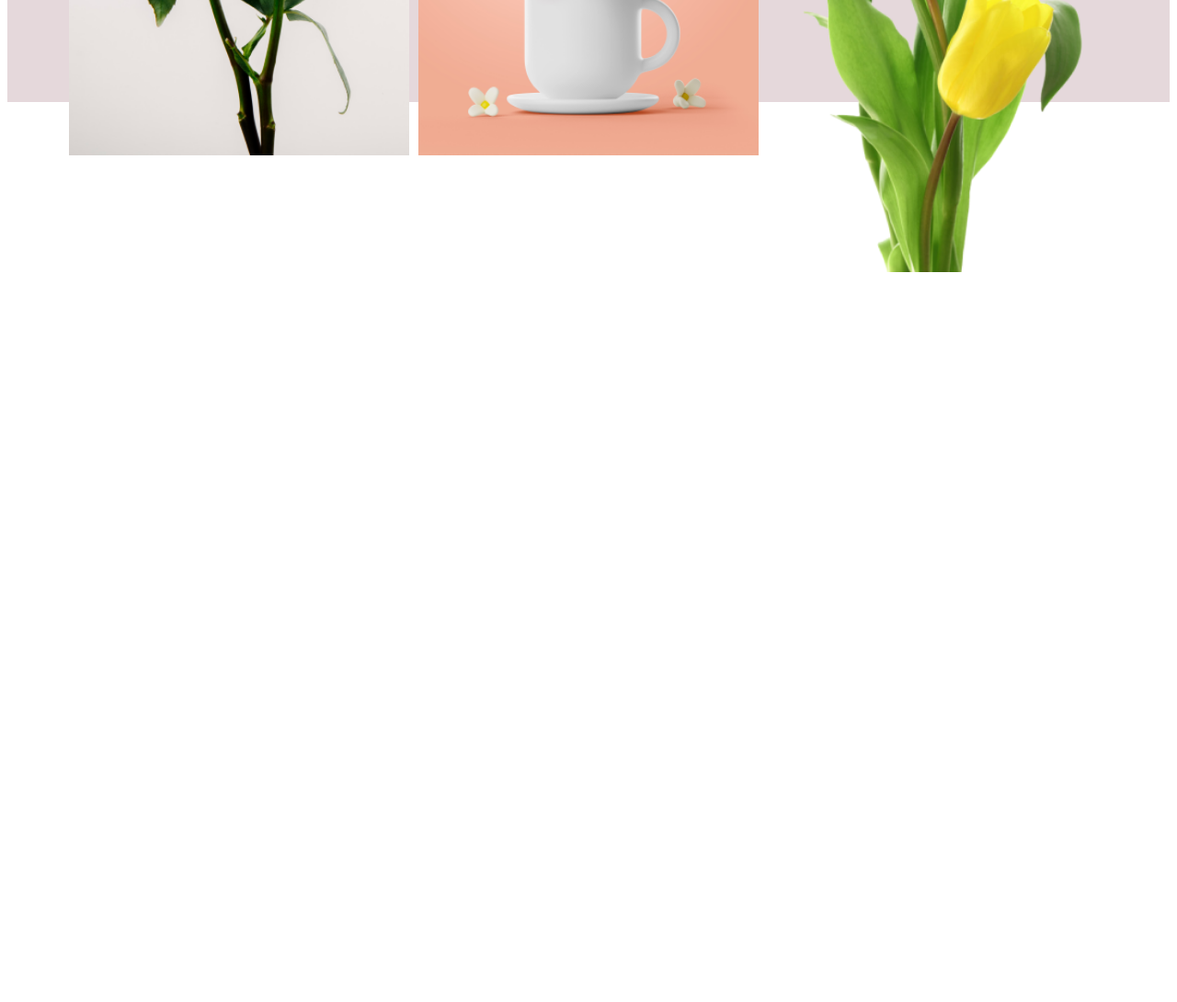
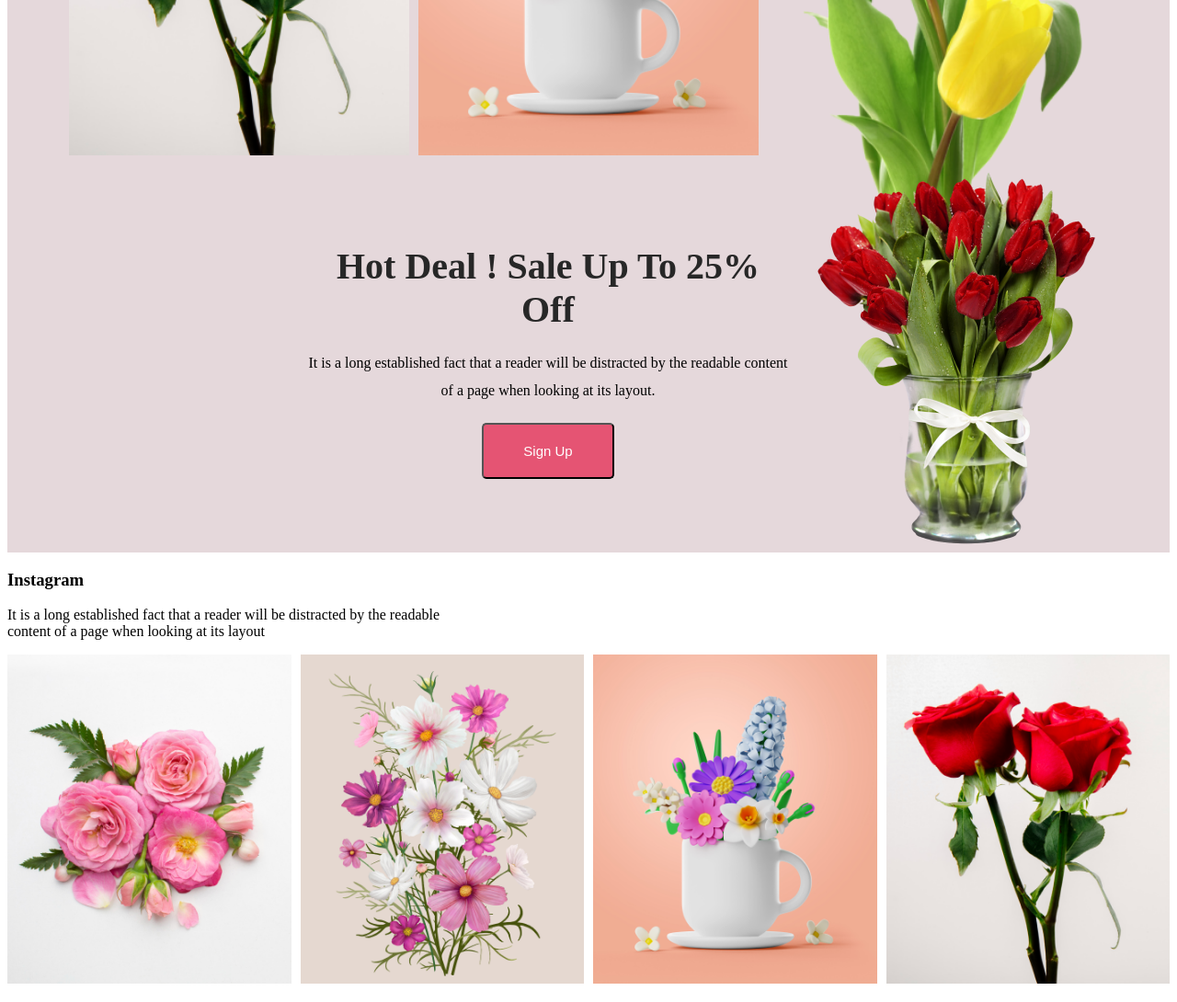
Before and after one commit to Mosaddik-habib/flower-shop-assignment-main, a plain HTML site: page index.html in a window 1280 px wide. Shown: the part 1284-2374 px from the top of the page at 92% size. Before the commit the page ends 1584 px from the top, so only its background shows below. Drawn offline with Linux system fonts and the light colour scheme.

Commit message:
Added Instagram section

```diff
--- a/index.html
+++ b/index.html
@@ -33,11 +33,45 @@
                     <img class="flower" src="Flower Asset/pngwing 7.png" alt="">
 
                 </div>
-
-
             </div>
 
         </section>
+        <section class="delivery-section">
+            <div class="banner-section">
+                <div class="support">
+                    <h3 class="free-upport">Hot Deal ! Sale Up To 25% <span class="primary-key">Off</span></h3>
+                    <p class="secondary-key" >It is a long established fact that a reader will be distracted by the readable content of a page when looking at its layout.</p>
+                    <button class="btn-secondary">Sign Up</button>
+                </div>
+                <img class="btn-secondary-flower" src="Flower Asset/pngwing 8.png" alt="">
+           </section>
+
     </header>
+    <main>
+        <section>
+            <h3 class="Instagram">Instagram</h3>
+            <p id="instagram-all">It is a long established fact that a reader will be distracted by the readable <br>
+                content of a page when looking at its layout</p>
+
+                <div class="featured-flowers">
+                <div class="flower-tree">
+                    <img class="flower" src="Flower Asset/Flower 01.png" alt="">
+                </div>
+
+                <div class="flower-tree">
+                    <img class="flower" src="Flower Asset/Rectangle 4.png" alt="">
+                </div>
+
+                <div class="flower-tree">
+                    <img class="flower" src="Flower Asset/Rectangle 5.png" alt="">
+                </div>
+
+                <div class="flower-tree">
+                    <img class="flower" src="Flower Asset/Rectangle 6.png" alt="">
+                </div>
+            </div>
+        </section>
+
+    </main>
 </body>
 </html>
--- a/style/style.css
+++ b/style/style.css
@@ -67,3 +67,52 @@
     width: 370px;
     height: 370px;
  }
+
+ /*   Hot Deal ! Sale Up */
+
+.delivery-section , .banner-section {
+    display: flex;
+    padding: 35px 35px 0px 150px;
+    align-items: center;
+    justify-content: space-between;
+}
+
+.support{
+    padding: 25px;
+    display: block;
+    text-align: center;
+    justify-content: space-around;
+}
+.free-upport{
+    color: #272727;
+    font-size: 40px;
+    font-weight: 800;
+    margin-top: 5px;
+    margin-bottom: 20px;
+}
+.primary-key{
+    color: #272727;
+    font-size: 40px;
+    font-weight: 800;
+
+}
+
+.secondary-key{
+    color:  #27272799
+    font-size: 18px;
+    font-weight: 400;
+    line-height: 30px;
+    margin-top: 0px;
+    margin-bottom: 10px;
+    text-align: center;
+}
+.btn-secondary{
+    background: #E55473;
+    color: #FFF;
+    align-items: center;
+    margin-top: 10px;
+    padding: 20px 43px;
+    border-radius: 5px;
+    font-size: 15px;
+
+}
```
